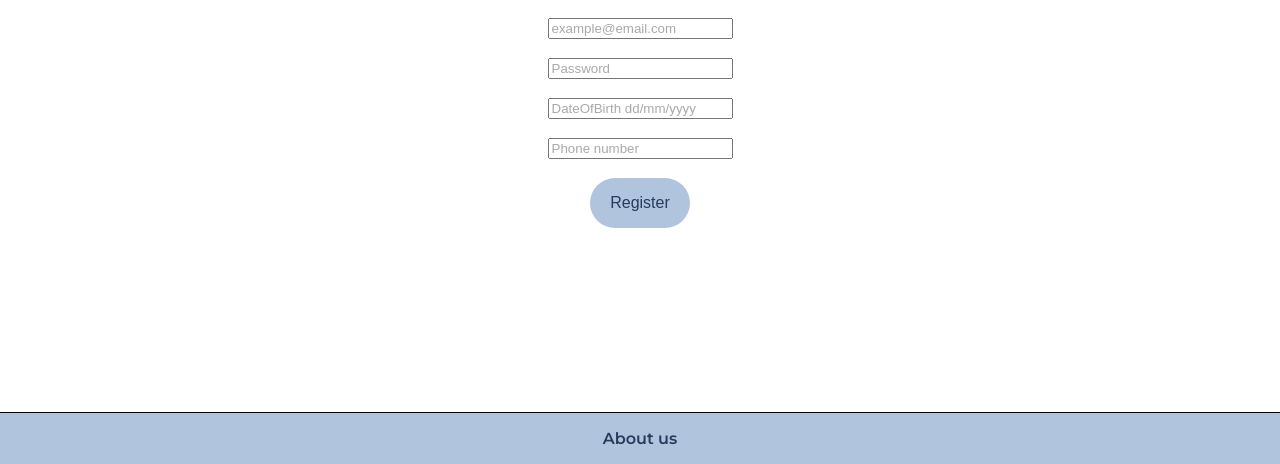
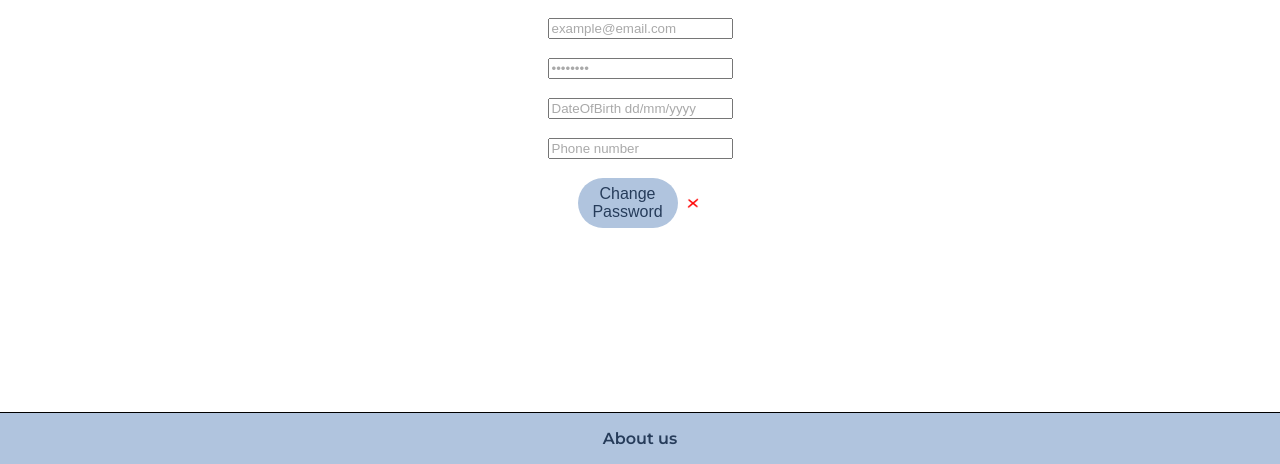
Before and after one commit to alfacorso2024Settembre/PD-client-base, a plain HTML site: page Register.html in a window 1280 px wide. Shown: the part 336-800 px from the top of the page. Drawn offline with Linux system fonts and the light colour scheme.

Commit message:
type = password on forms

```diff
--- a/Register.html
+++ b/Register.html
@@ -53,14 +53,17 @@
             <form class="formRegister">
                 <input style="color:darkgray" type="text" id="femail" value="example@email.com" onfocus="this.value=''"><br>
                 <!--<div class ="pass-container">-->
-                    <input style="color:darkgray" type="text" id="fpassword" value="Password" onfocus="this.value=''" >
+                    <input style="color:darkgray" type="password" id="fpassword" value="Password"  onfocus="this.value=''" >
                     <!--<img class="auth-form-status" src ="./img/eye.svg" >-->
                     <br>
                 <!--</div>-->
                 <input style="color:darkgray" type="text" id="fbirthdate" value="DateOfBirth dd/mm/yyyy" onfocus="this.value=''" ><br>
                 <input style="color:darkgray" type="text" id="fnumber" value="Phone number" onfocus="this.value=''" ><br>
                 <!--<div class="register-confirm-container"> -->
-                <button class="register-button" >Register</button>
+                    <div class="register-confirm-container">
+                        <button class="register-button" >Change Password</button>
+                        <img class="auth-form-status" src ="./img/Red-cross.png" >
+                    </div>
                 <!--<img class="auth-form-status" src ="./img/Red-cross.png" >-->
             <!--</div>-->
             </form>
```
Also changed, not shown: Login.html (+1 -2 lines), ResetPassword.html (+4 -2 lines).
